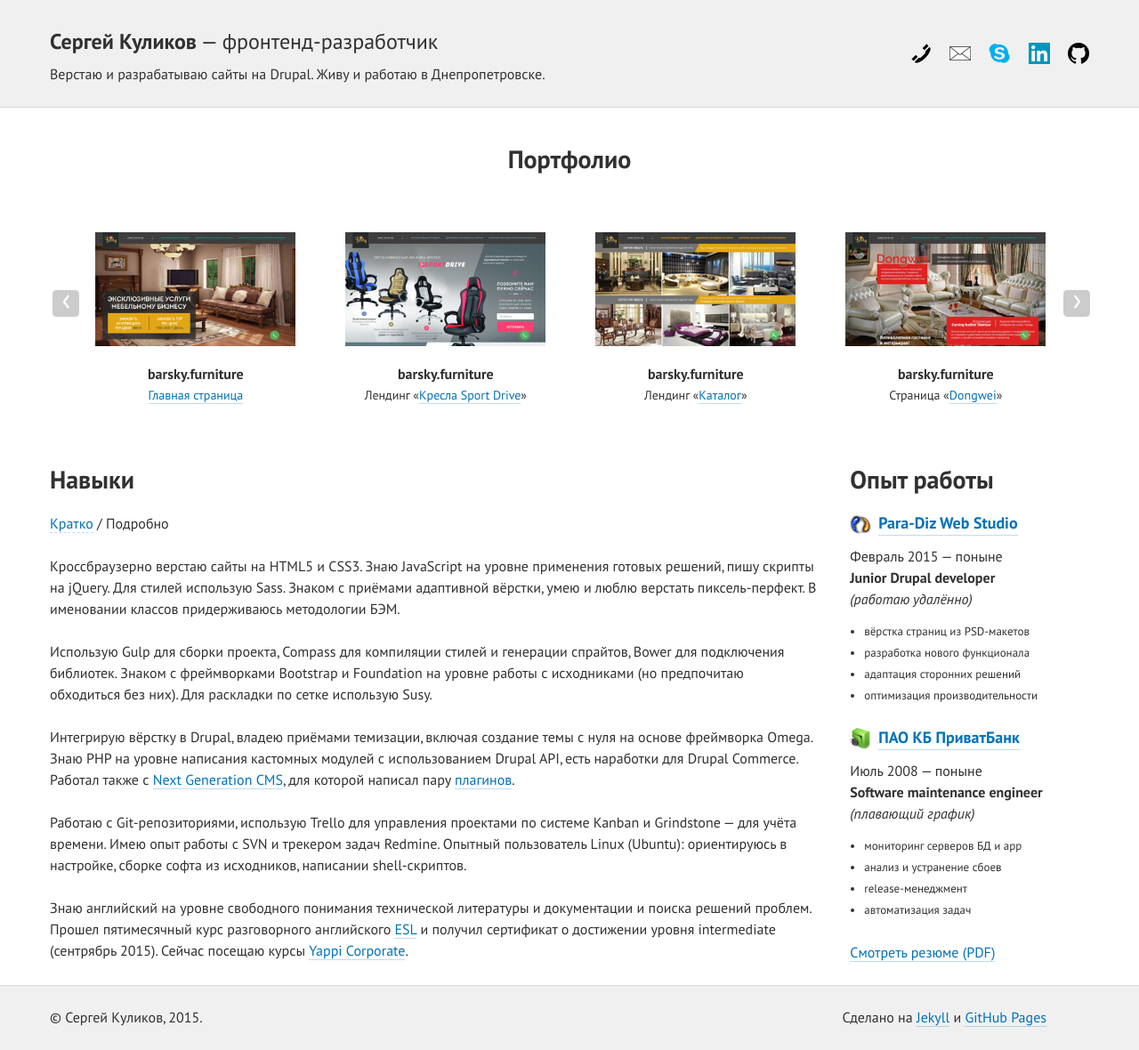
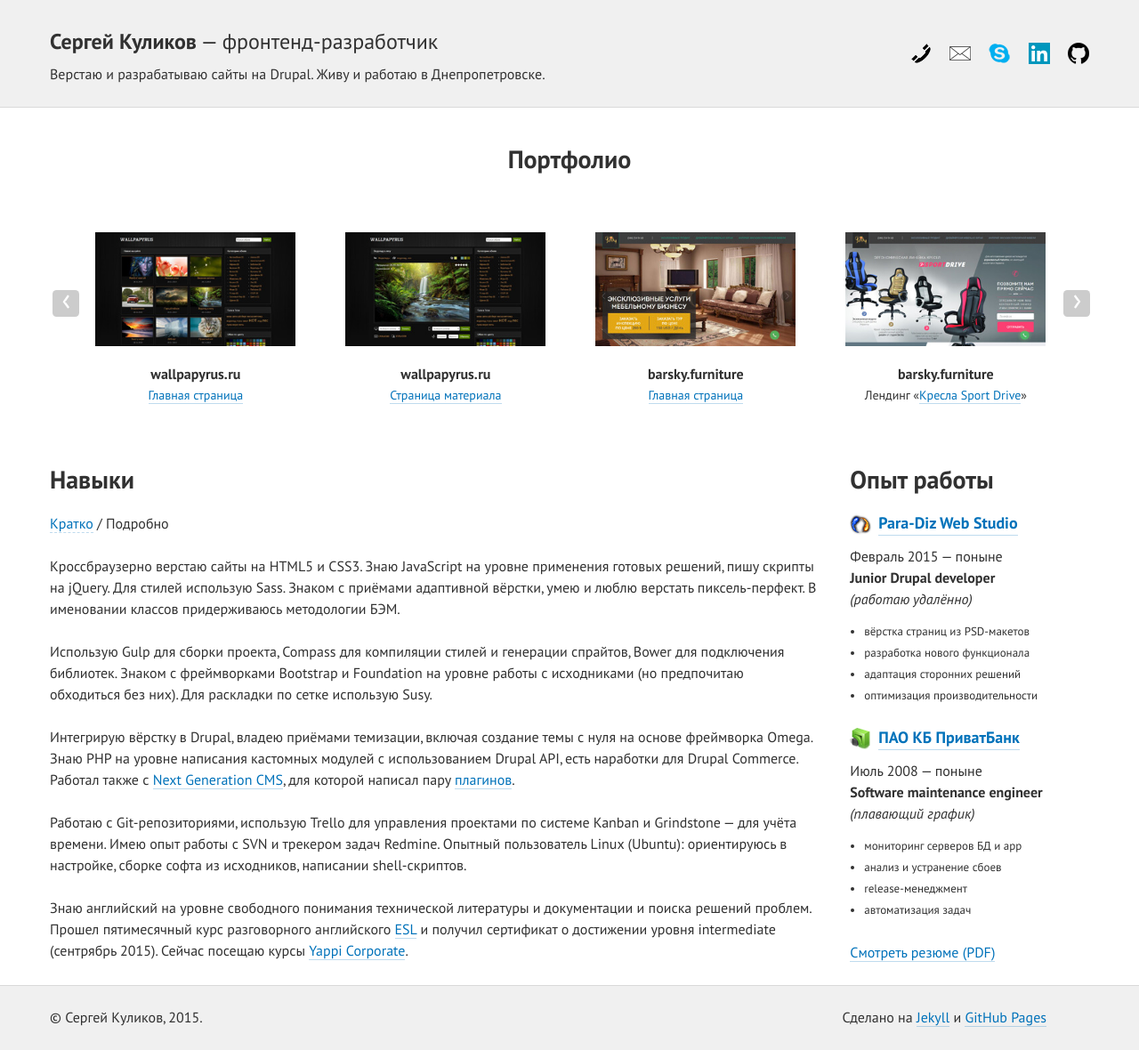
Before and after one commit to web-padawan/web-padawan.github.io, a Jekyll site: the page built from index.html, in a window 1280 px wide. Shown: the whole page at 89% size. Built offline with Jekyll 4.4.1, drawn with Linux system fonts in a browser that asks for light colours.

Commit message:
[mod] portfolio: add new items

```diff
--- a/_includes/portfolio.html
+++ b/_includes/portfolio.html
@@ -3,6 +3,27 @@
     <h2 class="portfolio__title">Портфолио</h2>
 
     <div class="portfolio-cards">
+
+      <div class="portfolio-card">
+        <div class="portfolio-card__thumb">
+          <a href="http://wallpapyrus.ru" target="_blank">
+            <img src="/assets/images/portfolio/wallpapyrus_front.jpg" alt="wallpapyrus.ru: Главная страница" title="wallpapyrus.ru: Главная страница">
+          </a>
+        </div>
+        <div class="portfolio-card__company">wallpapyrus.ru</div>
+        <div class="portfolio-card__title"><a href="http://wallpapyrus.ru" target="_blank">Главная страница</a></div>
+      </div>
+
+      <div class="portfolio-card">
+        <div class="portfolio-card__thumb">
+          <a href="http://wallpapyrus.ru/node/7" target="_blank">
+            <img src="/assets/images/portfolio/wallpapyrus_node.jpg" alt="wallpapyrus.ru: Страница материала" title="wallpapyrus.ru: Страница материала">
+          </a>
+        </div>
+        <div class="portfolio-card__company">wallpapyrus.ru</div>
+        <div class="portfolio-card__title"><a href="http://wallpapyrus.ru/node/7" target="_blank">Страница материала</a></div>
+      </div>
+
       <div class="portfolio-card">
         <div class="portfolio-card__thumb">
           <a href="http://barsky.furniture" target="_blank">
```
Also changed, not shown: assets/images/portfolio/wallpapyrus_front.jpg (added), assets/images/portfolio/wallpapyrus_node.jpg (added).
